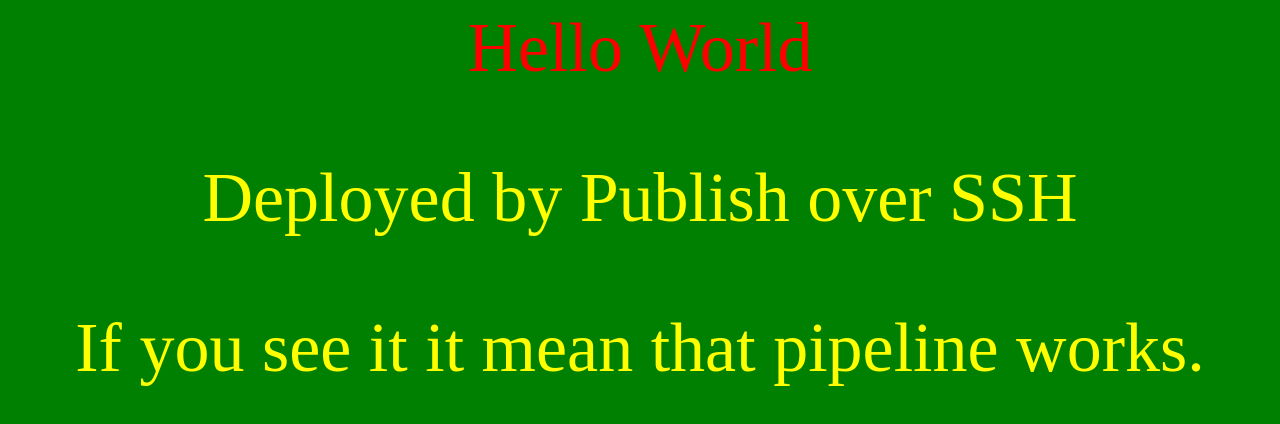
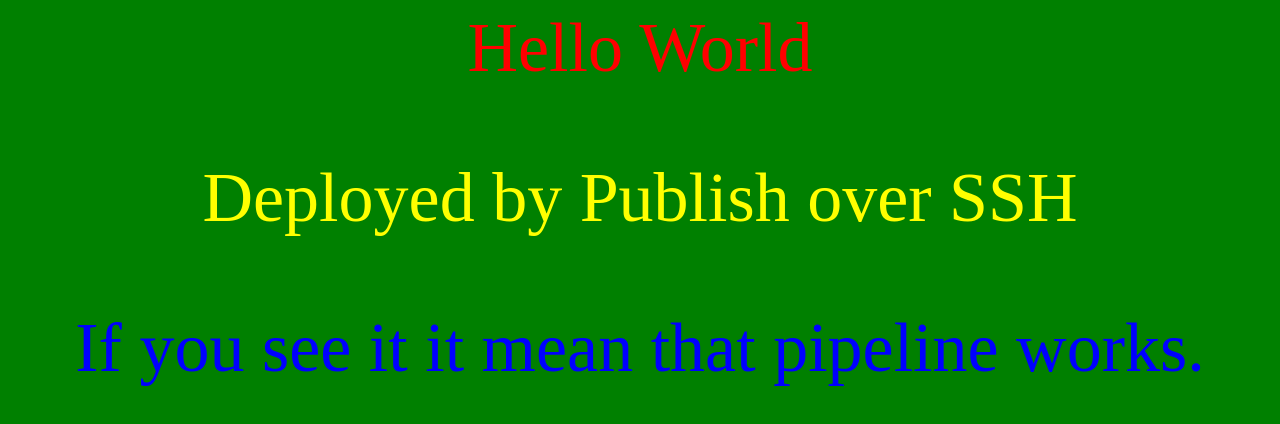
Before and after one commit to SecretiveRabbit/jenkins, a plain HTML site: page index.html in a window 1280 px wide. Drawn offline with Linux system fonts and the light colour scheme.

Commit message:
Update index.html

```diff
--- a/index.html
+++ b/index.html
@@ -5,6 +5,6 @@
 <body bgcolor=green>
 	<p style = "color: red; text-align: center; font-size: 70px;">Hello World </p>
     <p style = "color: yellow; text-align: center; font-size: 70px;">Deployed by Publish over SSH</p>
-    <p style = "color: yellow; text-align: center; font-size: 70px;">If you see it it mean that pipeline works.</p>
+    <p style = "color: blue; text-align: center; font-size: 70px;">If you see it it mean that pipeline works.</p>
 </body>
 </html>
```
